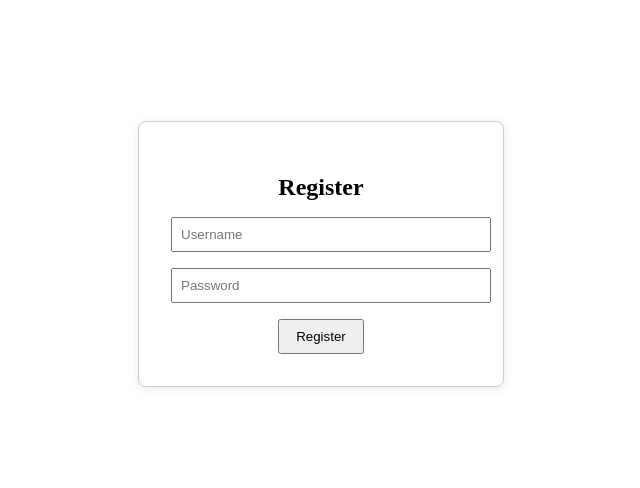
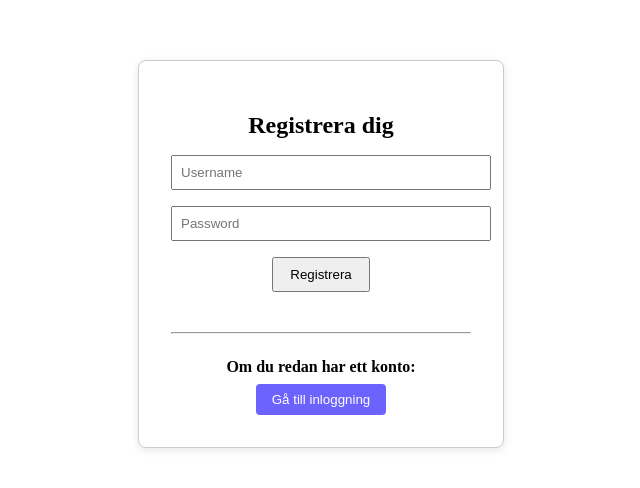
Before and after one commit to Niklasodell/Examensarbete-NiklasOdell-Java23-FE, a React (Vite) app: page /register in a window 1280 px wide. Shown: the part 154-642 px from the top of the page, without its empty margins (319-959 px from the left). Built offline with nearby package versions, Linux system fonts and the light colour scheme.

Commit message:
Skapat knapp i login som skickar dig till register. Och en knapp i register som skickar dig till login.

```diff
--- a/src/components/Login.tsx
+++ b/src/components/Login.tsx
@@ -45,9 +45,30 @@ const Login = () => {
           style={{ padding: '0.5rem', width: '100%' }}
         />
       </div>
-      <button onClick={handleLogin} style={{ padding: '0.5rem 1rem' }}>
+      <button onClick={handleLogin} style={{ padding: '0.5rem 1rem', marginBottom: '1rem' }}>
         Login
       </button>
+
+      <hr style={{ margin: '1.5rem 0' }} />
+
+      <div>
+        <p style={{ marginBottom: '0.5rem', fontWeight: 'bold' }}>
+          Om du ej har registrerat dig:
+        </p>
+        <button
+          onClick={() => (window.location.href = '/register')}
+          style={{
+            padding: '0.5rem 1rem',
+            backgroundColor: '#6c63ff',
+            color: 'white',
+            border: 'none',
+            borderRadius: '4px',
+            cursor: 'pointer',
+          }}
+        >
+          Gå till registrering
+        </button>
+      </div>
     </div>
   );
 };
--- a/src/components/Register.tsx
+++ b/src/components/Register.tsx
@@ -28,7 +28,7 @@ const Register = () => {
         minWidth: '300px',
       }}
     >
-      <h2 style={{ marginBottom: '1rem' }}>Register</h2>
+      <h2 style={{ marginBottom: '1rem' }}>Registrera dig</h2>
       <div style={{ marginBottom: '1rem' }}>
         <input
           type="text"
@@ -45,9 +45,30 @@ const Register = () => {
           style={{ padding: '0.5rem', width: '100%' }}
         />
       </div>
-      <button onClick={handleRegister} style={{ padding: '0.5rem 1rem' }}>
-        Register
+      <button onClick={handleRegister} style={{ padding: '0.5rem 1rem', marginBottom: '1rem' }}>
+        Registrera
       </button>
+
+      <hr style={{ margin: '1.5rem 0' }} />
+
+      <div>
+        <p style={{ marginBottom: '0.5rem', fontWeight: 'bold' }}>
+          Om du redan har ett konto:
+        </p>
+        <button
+          onClick={() => (window.location.href = '/login')}
+          style={{
+            padding: '0.5rem 1rem',
+            backgroundColor: '#6c63ff',
+            color: 'white',
+            border: 'none',
+            borderRadius: '4px',
+            cursor: 'pointer',
+          }}
+        >
+          Gå till inloggning
+        </button>
+      </div>
     </div>
   );
 };
```
